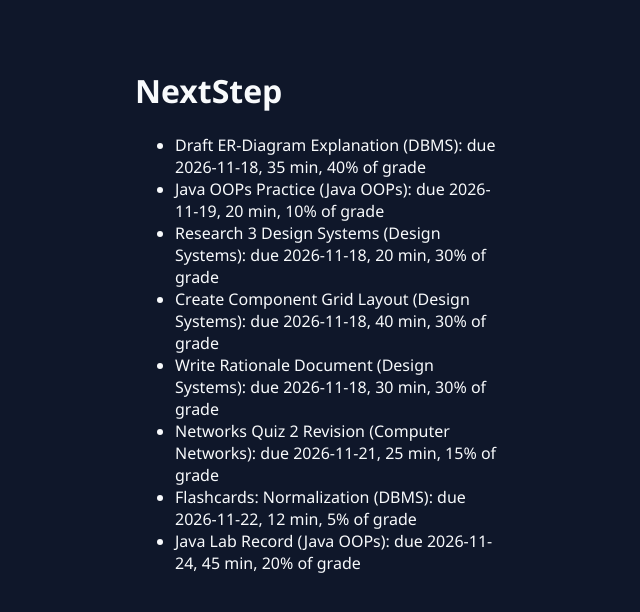
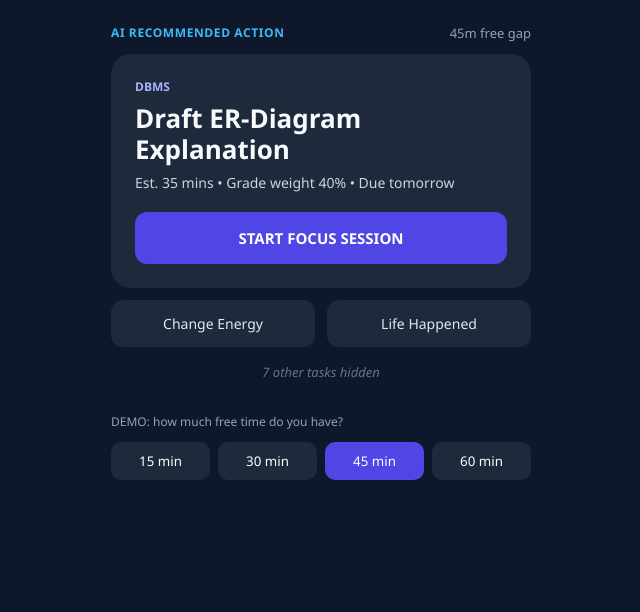
Before and after one commit to sans084/nextstep-study-coach, a React (Vite) app: page / in a window 1280 px wide. Shown: the top 612 px of the page, without its empty margins (319-959 px from the left). Built offline with nearby package versions, Linux system fonts and the light colour scheme.

Commit message:
feat: add FocusCard component and Focus Hub screen with gap selector

```diff
--- a/src/App.jsx
+++ b/src/App.jsx
@@ -1,17 +1,49 @@
-import { sampleTasks } from './data/sampleTasks'
+import { useState } from 'react'
+import { sampleTasks, STATUS } from './data/sampleTasks'
+import { getNextTask } from './logic/priority'
+import FocusCard from './components/FocusCard'
+
+const GAP_OPTIONS = [15, 30, 45, 60]
 
 function App() {
+  const [tasks] = useState(sampleTasks)
+  const [gapMinutes, setGapMinutes] = useState(45)
+
+  const nextTask = getNextTask(tasks, gapMinutes)
+  const todoCount = tasks.filter((t) => t.status === STATUS.TODO).length
+  const hiddenCount = nextTask ? todoCount - 1 : todoCount
+
+  const handleStart = (task) => {
+    console.log('Start session for:', task.title) // real timer comes in Step 5
+  }
+
   return (
-    <div style={{ padding: 24 }}>
-      <h1>NextStep</h1>
-      <ul>
-        {sampleTasks.map((task) => (
-          <li key={task.id}>
-            {task.title} ({task.course}): due {task.deadline}, {task.estimatedMinutes} min, {task.weight}% of grade
-          </li>
+    <main>
+      <FocusCard
+        task={nextTask}
+        gapMinutes={gapMinutes}
+        hiddenCount={hiddenCount}
+        onStart={handleStart}
+      />
+
+      <p style={{ marginTop: 32, fontSize: 12, color: '#94a3b8' }}>
+        DEMO: how much free time do you have?
+      </p>
+      <div style={{ display: 'flex', gap: 8 }}>
+        {GAP_OPTIONS.map((g) => (
+          <button
+            key={g}
+            onClick={() => setGapMinutes(g)}
+            style={{
+              flex: 1, padding: 10, borderRadius: 10, color: '#fff',
+              background: g === gapMinutes ? '#4f46e5' : '#1e293b',
+            }}
+          >
+            {g} min
+          </button>
         ))}
-      </ul>
-    </div>
+      </div>
+    </main>
   )
 }
 
--- /dev/null
+++ b/src/components/FocusCard.css
@@ -0,0 +1,13 @@
+.hub { background: #0f172a; }
+.hub__top { display: flex; justify-content: space-between; margin-bottom: 12px; }
+.hub__label { margin: 0; font-size: 12px; font-weight: 700; color: #38bdf8; letter-spacing: 0.05em; }
+.hub__gap { margin: 0; font-size: 13px; color: #94a3b8; }
+.hub__card { background: #1e293b; border-radius: 20px; padding: 24px; }
+.hub__course { margin: 0 0 8px; font-size: 12px; font-weight: 700; color: #a5b4fc; }
+.hub__title { margin: 0 0 8px; font-size: 26px; line-height: 1.2; }
+.hub__meta { margin: 0 0 20px; font-size: 14px; color: #cbd5e1; }
+.hub__start { width: 100%; padding: 16px; font-size: 15px; font-weight: 700; color: #fff; background: #4f46e5; border-radius: 12px; }
+.hub__start:hover { background: #4338ca; }
+.hub__actions { display: flex; gap: 12px; margin-top: 12px; }
+.hub__chip { flex: 1; padding: 14px; font-size: 14px; color: #e2e8f0; background: #1e293b; border-radius: 12px; }
+.hub__hidden { margin: 16px 0 0; text-align: center; font-size: 13px; font-style: italic; color: #64748b; }
--- /dev/null
+++ b/src/components/FocusCard.jsx
@@ -0,0 +1,54 @@
+import { getDaysLeft } from '../logic/priority'
+import './FocusCard.css'
+
+function dueLabel(deadline) {
+  const days = getDaysLeft(deadline)
+  if (days < 0) return 'Overdue'
+  if (days === 0) return 'Due today'
+  if (days === 1) return 'Due tomorrow'
+  return `Due in ${days} days`
+}
+
+export default function FocusCard({ task, gapMinutes, hiddenCount, onStart }) {
+  // Nothing fits in the free gap
+  if (!task) {
+    return (
+      <section className="hub">
+        <p className="hub__label">AI RECOMMENDED ACTION</p>
+        <div className="hub__card">
+          <h2 className="hub__title">Nothing fits this gap</h2>
+          <p className="hub__meta">
+            No task is short enough for {gapMinutes} minutes. Enjoy the break.
+          </p>
+        </div>
+      </section>
+    )
+  }
+
+  return (
+    <section className="hub">
+      <div className="hub__top">
+        <p className="hub__label">AI RECOMMENDED ACTION</p>
+        <p className="hub__gap">{gapMinutes}m free gap</p>
+      </div>
+
+      <div className="hub__card">
+        <p className="hub__course">{task.course.toUpperCase()}</p>
+        <h2 className="hub__title">{task.title}</h2>
+        <p className="hub__meta">
+          Est. {task.estimatedMinutes} mins • Grade weight {task.weight}% • {dueLabel(task.deadline)}
+        </p>
+        <button className="hub__start" onClick={() => onStart(task)}>
+          START FOCUS SESSION
+        </button>
+      </div>
+
+      <div className="hub__actions">
+        <button className="hub__chip">Change Energy</button>
+        <button className="hub__chip">Life Happened</button>
+      </div>
+
+      <p className="hub__hidden">{hiddenCount} other tasks hidden</p>
+    </section>
+  )
+}
```
